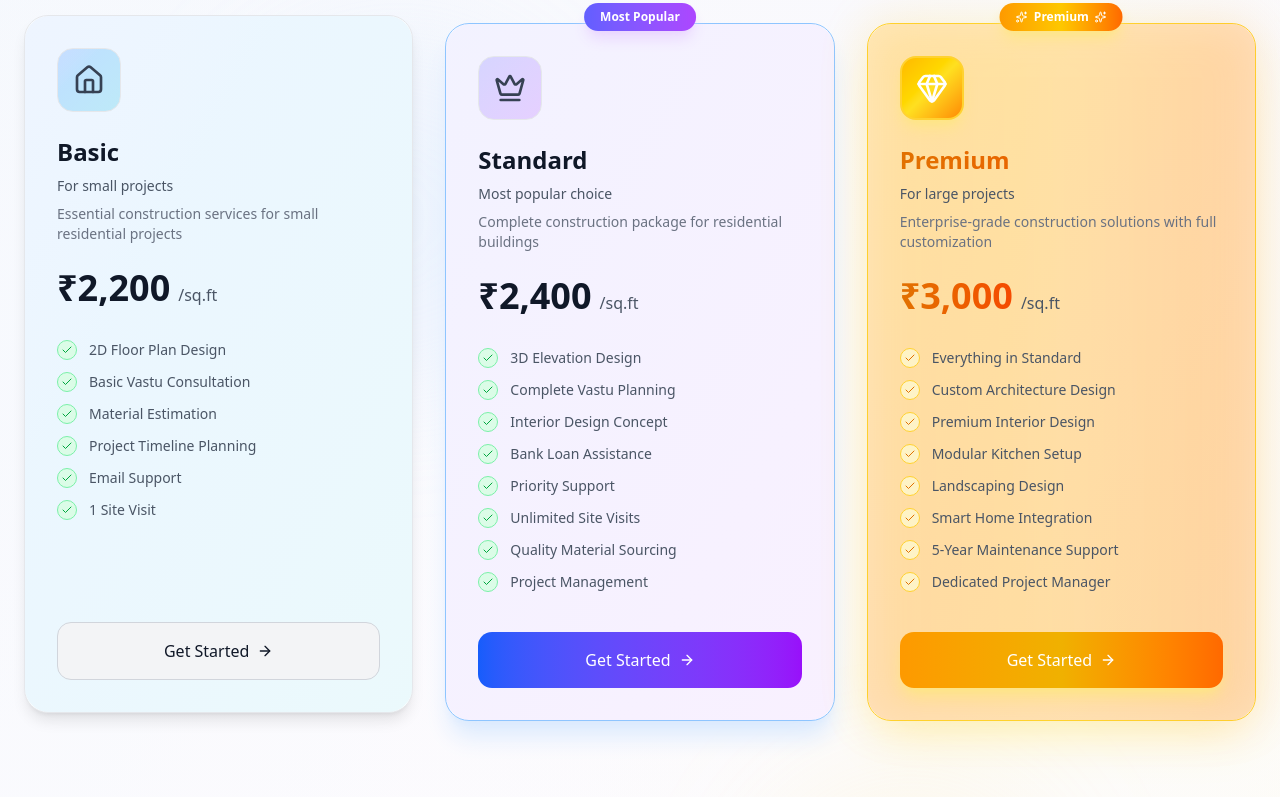
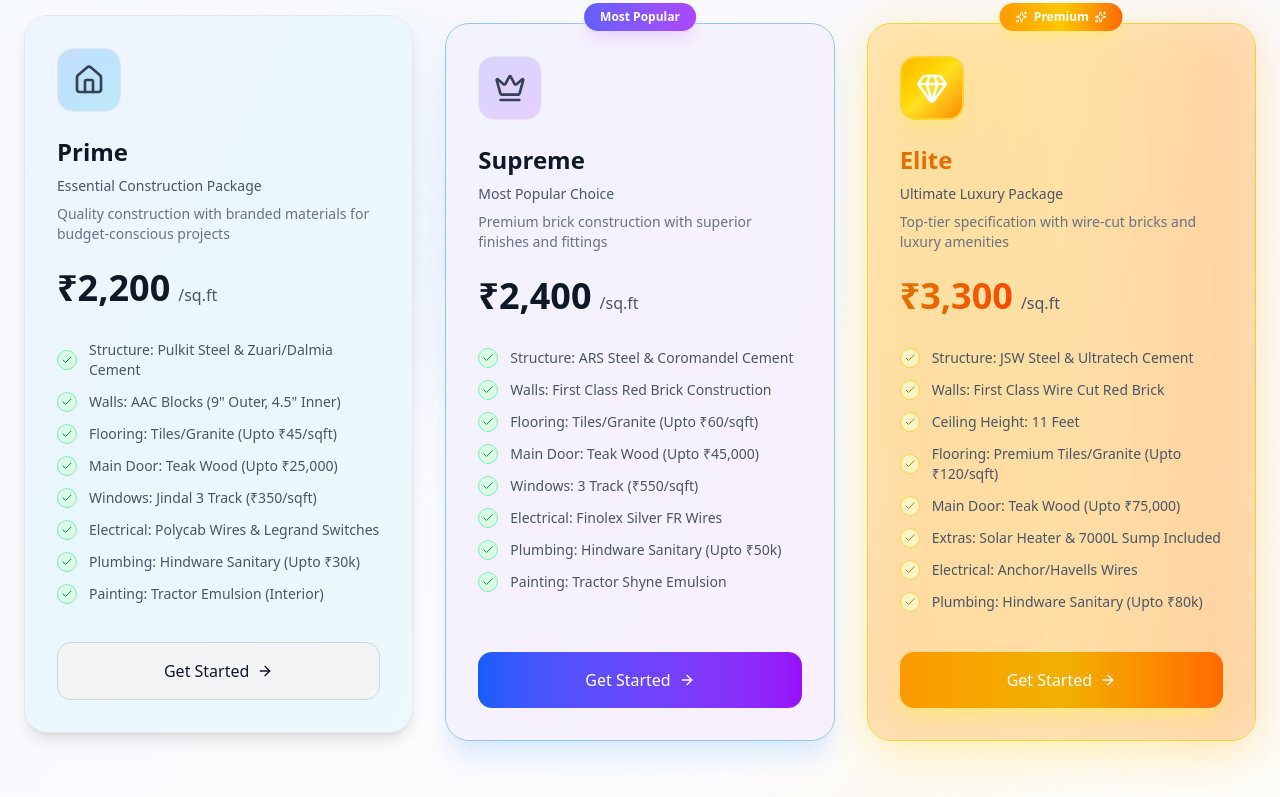
Before and after one commit to VIGNESH282006/kalai-construction, a Next.js app: page /packages in a window 1280 px wide. Shown: the part 720-1517 px from the top of the page. Built offline with nearby package versions, Linux system fonts and the light colour scheme.

Commit message:
packages update

```diff
--- a/components/ui/premium-pricing.tsx
+++ b/components/ui/premium-pricing.tsx
@@ -51,62 +51,64 @@ interface PremiumPricingProps {
 // Construction-related pricing plans
 const pricingPlans: PricingTier[] = [
     {
-        name: "Basic",
-        subtitle: "For small projects",
+        name: "Prime",
+        subtitle: "Essential Construction Package",
         price: 2200,
-        description: "Essential construction services for small residential projects",
+        description: "Quality construction with branded materials for budget-conscious projects",
         icon: Home,
         gradient: "from-blue-500/20 to-cyan-500/20",
         borderGradient: "from-blue-400 to-cyan-400",
         features: [
-            "2D Floor Plan Design",
-            "Basic Vastu Consultation",
-            "Material Estimation",
-            "Project Timeline Planning",
-            "Email Support",
-            "1 Site Visit"
+            "Structure: Pulkit Steel & Zuari/Dalmia Cement",
+            "Walls: AAC Blocks (9\" Outer, 4.5\" Inner)",
+            "Flooring: Tiles/Granite (Upto ₹45/sqft)",
+            "Main Door: Teak Wood (Upto ₹25,000)",
+            "Windows: Jindal 3 Track (₹350/sqft)",
+            "Electrical: Polycab Wires & Legrand Switches",
+            "Plumbing: Hindware Sanitary (Upto ₹30k)",
+            "Painting: Tractor Emulsion (Interior)"
         ],
         highlight: false,
         badge: null
     },
     {
-        name: "Standard",
-        subtitle: "Most popular choice",
+        name: "Supreme",
+        subtitle: "Most Popular Choice",
         price: 2400,
-        description: "Complete construction package for residential buildings",
+        description: "Premium brick construction with superior finishes and fittings",
         icon: Crown,
         gradient: "from-indigo-500/20 to-purple-500/20",
         borderGradient: "from-indigo-400 to-purple-400",
         features: [
-            "3D Elevation Design",
-            "Complete Vastu Planning",
-            "Interior Design Concept",
-            "Bank Loan Assistance",
-            "Priority Support",
-            "Unlimited Site Visits",
-            "Quality Material Sourcing",
-            "Project Management"
+            "Structure: ARS Steel & Coromandel Cement",
+            "Walls: First Class Red Brick Construction",
+            "Flooring: Tiles/Granite (Upto ₹60/sqft)",
+            "Main Door: Teak Wood (Upto ₹45,000)",
+            "Windows: 3 Track (₹550/sqft)",
+            "Electrical: Finolex Silver FR Wires",
+            "Plumbing: Hindware Sanitary (Upto ₹50k)",
+            "Painting: Tractor Shyne Emulsion"
         ],
         highlight: true,
         badge: "Most Popular"
     },
     {
-        name: "Premium",
-        subtitle: "For large projects",
-        price: 3000,
-        description: "Enterprise-grade construction solutions with full customization",
+        name: "Elite",
+        subtitle: "Ultimate Luxury Package",
+        price: 3300,
+        description: "Top-tier specification with wire-cut bricks and luxury amenities",
         icon: Gem,
         gradient: "from-amber-500/30 to-orange-500/30",
         borderGradient: "from-amber-400 via-yellow-400 to-orange-400",
         features: [
-            "Everything in Standard",
-            "Custom Architecture Design",
-            "Premium Interior Design",
-            "Modular Kitchen Setup",
-            "Landscaping Design",
-            "Smart Home Integration",
-            "5-Year Maintenance Support",
-            "Dedicated Project Manager"
+            "Structure: JSW Steel & Ultratech Cement",
+            "Walls: First Class Wire Cut Red Brick",
+            "Ceiling Height: 11 Feet",
+            "Flooring: Premium Tiles/Granite (Upto ₹120/sqft)",
+            "Main Door: Teak Wood (Upto ₹75,000)",
+            "Extras: Solar Heater & 7000L Sump Included",
+            "Electrical: Anchor/Havells Wires",
+            "Plumbing: Hindware Sanitary (Upto ₹80k)"
         ],
         highlight: false,
         badge: "Premium",
```
